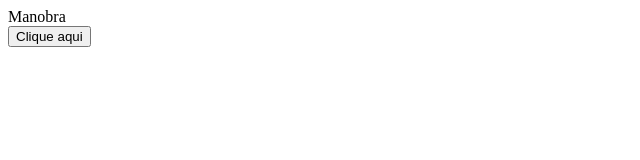
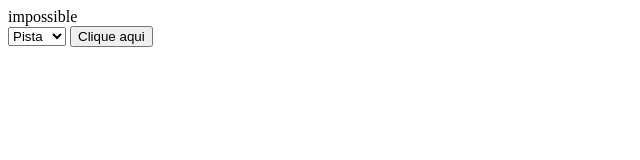
Before and after one commit to dudufidelis/Random-Tricks, a plain HTML site: page index.html in a window 1280 px wide. Both pictures are taken after a click on the button "Clique aqui". Shown: the whole page, without its empty margins (0-640 px from the left). Drawn offline with Linux system fonts and the light colour scheme.

Commit message:
Criado arrays e inicio da logica de filtro

```diff
--- a/index.html
+++ b/index.html
@@ -4,11 +4,16 @@
     <meta charset="UTF-8">
     <meta name="viewport" content="width=device-width, initial-scale=1.0">
     <title>Random Tricks!</title>
-    <script src="index.js" defer></script>
+    <script src="script.js" defer></script>
     <link rel="stylesheet" href="style.css">
 </head>
 <body>
     <div id="trick">Manobra</div>
+    <select name="gameMode" id="gameMode">
+        <option value="park">Pista</option>
+        <option value="solo">Solo</option>
+        <option value="all">Todas</option>
+    </select>
     <button id="btn">Clique aqui</button>
 </body>
 </html>
--- a/script.js
+++ b/script.js
@@ -1,8 +1,15 @@
-let tricks = ["flip", "varial", "heel-flip", "varial-flip", "impossible"];
+let soloTricks = ["flip", "varial", "heel-flip", "varial-flip", "impossible"];
+let skateParkTricks = ["Nose Slide", " Tail Slide", "Croked", "Rock Slide", "Manual"];
+let allTricks = soloTricks.concat(skateParkTricks);
+
+
+console.log(gameMode)
 
 document.querySelector('#btn').addEventListener('click', () =>{
-    let number = Math.floor(Math.random() * tricks.length);
-    const randomTrick = tricks[number];
-    const item = document.querySelector('#trick')
+    const gameMode = document.querySelector('#gameMode').value;
+
+    let number = Math.floor(Math.random() * soloTricks.length);
+    const randomTrick = soloTricks[number];
+    const item = document.querySelector('#trick');
     item.innerHTML = randomTrick;
 });
```
